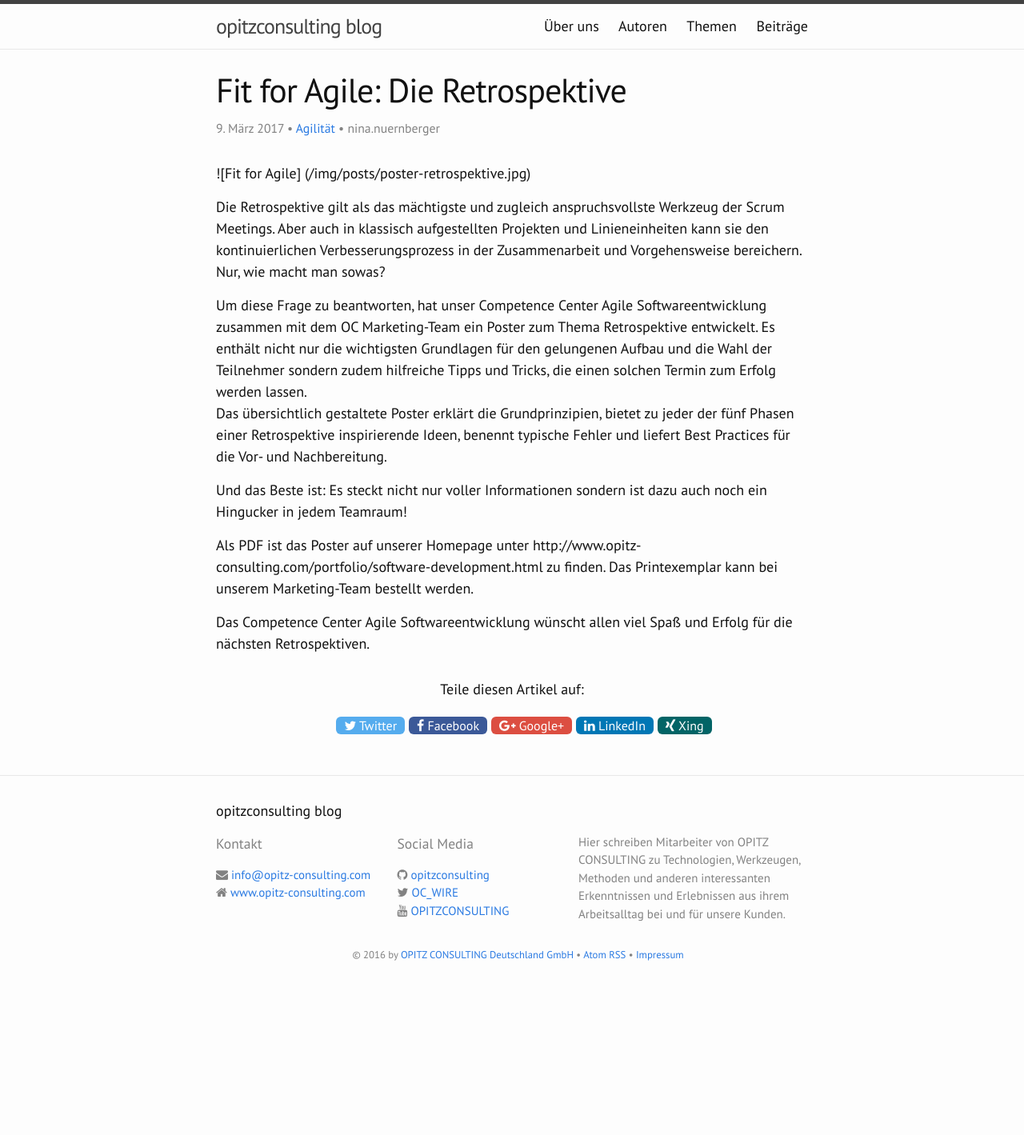
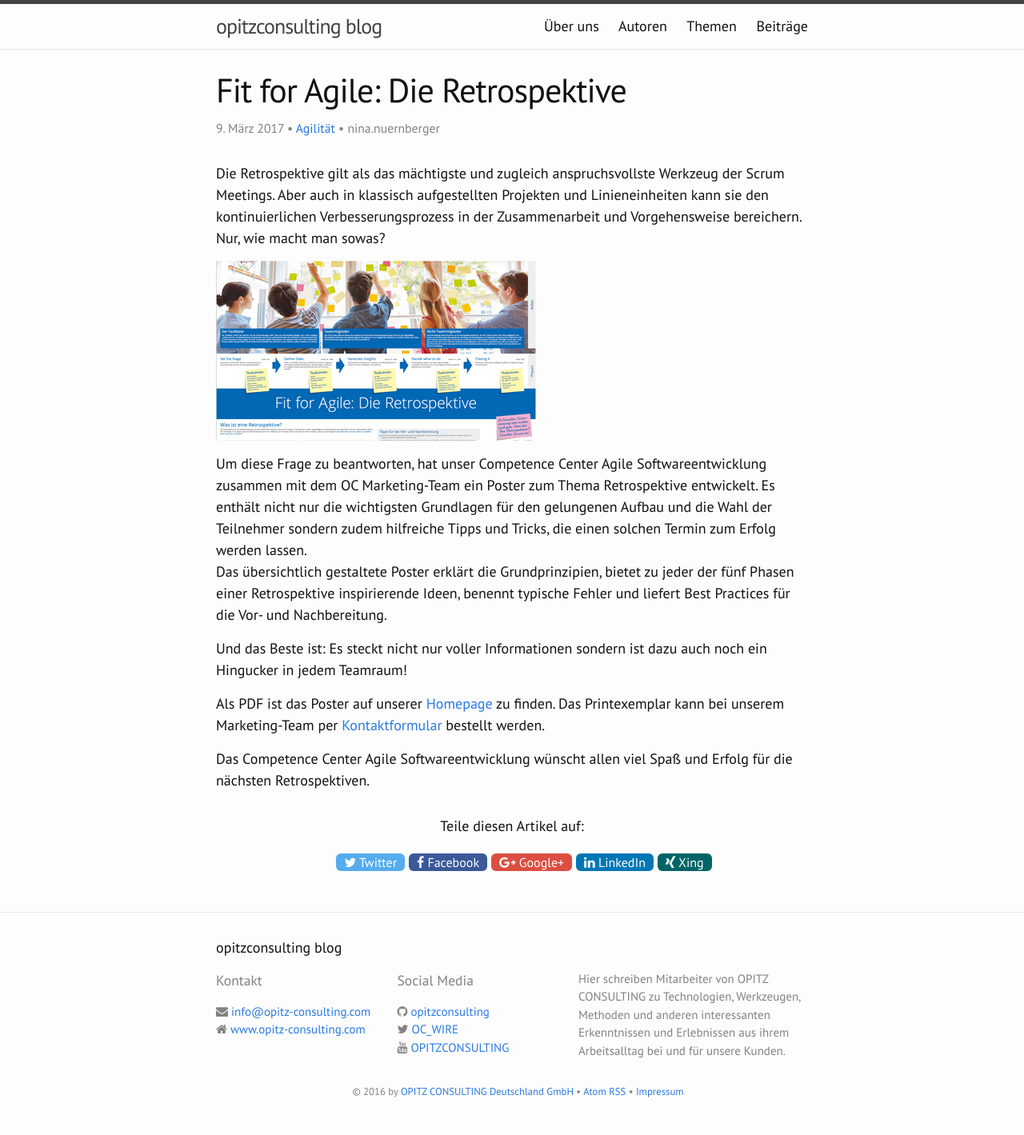
Before and after one commit to opitzconsulting/opitzconsulting.github.io, a Jekyll site: the page built from _posts/2017-03-09-Fit-for-Agile-Die-Retrospektive.md, in a window 1280 px wide. Shown: the whole page at 80% size. Built offline with Jekyll 4.4.1, drawn with Linux system fonts in a browser that asks for light colours; nearby versions of some CDN libraries; before the commit the page ends 1248 px from its top, so only the background shows below that.

Commit message:
Kleine Änderungsvorschläge
* Image wurde wegen Leerzeichen nicht angzeigt
* Habe den ersten Absatz vor das Bild gezogen, da er in der Übersichtliste drin steht
* Habe einen Link zum Kontaktformular eingefügt

```diff
--- a/_posts/2017-03-09-Fit-for-Agile-Die-Retrospektive.md
+++ b/_posts/2017-03-09-Fit-for-Agile-Die-Retrospektive.md
@@ -3,15 +3,15 @@ title: "Fit for Agile: Die Retrospektive"
 categories: agilitaet
 author: nina.nuernberger
 ---
-![Fit for Agile] (/img/posts/poster-retrospektive.jpg)
+Die Retrospektive gilt als das mächtigste und zugleich anspruchsvollste Werkzeug der Scrum Meetings. Aber auch in klassisch aufgestellten Projekten und Linieneinheiten kann sie den kontinuierlichen Verbesserungsprozess in der Zusammenarbeit und Vorgehensweise bereichern. Nur, wie macht man sowas?
 
-Die Retrospektive gilt als das mächtigste und zugleich anspruchsvollste Werkzeug der Scrum Meetings. Aber auch in klassisch aufgestellten Projekten und Linieneinheiten kann sie den kontinuierlichen Verbesserungsprozess in der Zusammenarbeit und Vorgehensweise bereichern. Nur, wie macht man sowas?
+![Fit for Agile](/img/posts/poster-retrospektive.jpg)
 
 Um diese Frage zu beantworten, hat unser Competence Center Agile Softwareentwicklung zusammen mit dem OC Marketing-Team ein Poster zum Thema Retrospektive entwickelt. Es enthält nicht nur die wichtigsten Grundlagen für den gelungenen Aufbau und die Wahl der Teilnehmer sondern zudem hilfreiche Tipps und Tricks, die einen solchen Termin zum Erfolg werden lassen.
 Das übersichtlich gestaltete Poster erklärt die Grundprinzipien, bietet zu jeder der fünf Phasen einer Retrospektive inspirierende Ideen, benennt typische Fehler und liefert Best Practices für die Vor- und Nachbereitung.
 
 Und das Beste ist: Es steckt nicht nur voller Informationen sondern ist dazu auch noch ein Hingucker in jedem Teamraum!
 
-Als PDF ist das Poster auf unserer Homepage unter http://www.opitz-consulting.com/portfolio/software-development.html zu finden. Das Printexemplar kann bei unserem Marketing-Team bestellt werden.
+Als PDF ist das Poster auf unserer [Homepage](http://www.opitz-consulting.com/portfolio/software-development.html) zu finden. Das Printexemplar kann bei unserem Marketing-Team per [Kontaktformular](http://www.opitz-consulting.com/einzelseiten/kontaktformular.html) bestellt werden.
 
 Das Competence Center Agile Softwareentwicklung wünscht allen viel Spaß und Erfolg für die nächsten Retrospektiven.
```
